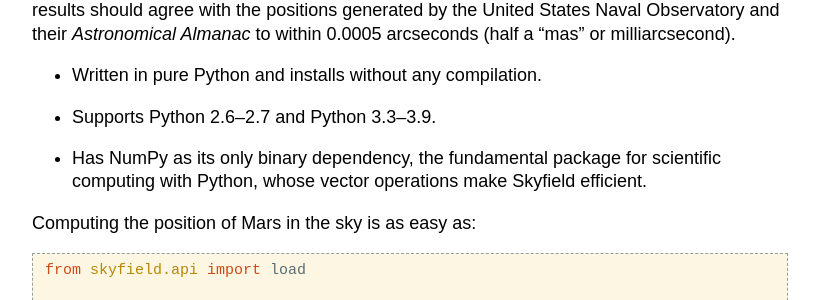
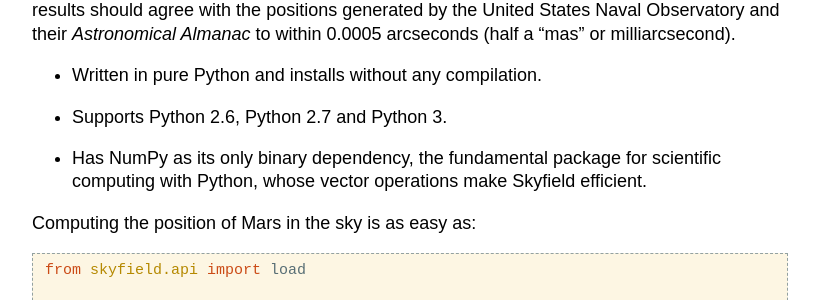
Before and after one commit to skyfielders/python-skyfield, a Sphinx documentation site: the page built from skyfield/documentation/index.rst, in a window 1280 px wide. Shown: the part 362-662 px from the top of the page, without its empty margins (230-1049 px from the left). Built offline with Sphinx 7.4.7, drawn with Linux system fonts in a browser that asks for light colours; some web fonts are replaced.

Commit message:
Fix #521 by not naming specific Python 3s

```diff
--- a/skyfield/documentation/index.rst
+++ b/skyfield/documentation/index.rst
@@ -19,7 +19,7 @@
 to within 0.0005 arcseconds (half a “mas” or milliarcsecond).
 
 * Written in pure Python and installs without any compilation.
-* Supports Python 2.6–2.7 and Python 3.3–3.9.
+* Supports Python 2.6, Python 2.7 and Python 3.
 * Has NumPy as its only binary dependency,
   the fundamental package for scientific computing with Python,
   whose vector operations make Skyfield efficient.
```
